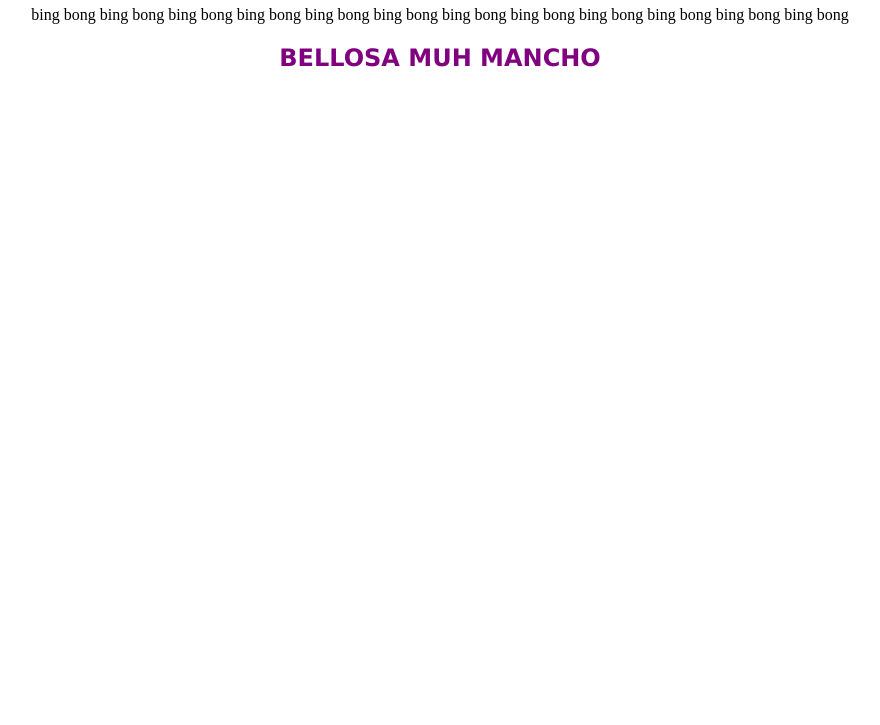
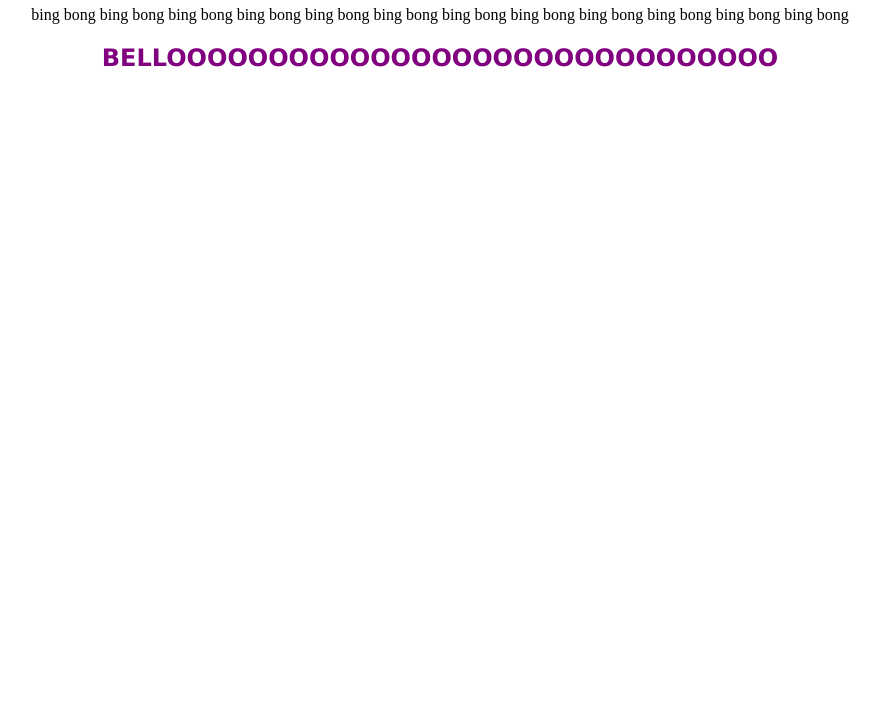
Before and after one commit to bluuberrya/bluuberrya.github.io, a plain HTML site: page index.html in a window 1280 px wide. Shown: the part 75-800 px from the top of the page, without its empty margins (200-1080 px from the left). Drawn offline with Linux system fonts and the light colour scheme.

Commit message:
Update index.html

```diff
--- a/index.html
+++ b/index.html
@@ -25,6 +25,6 @@
         <p>
             bing bong bing bong bing bong bing bong bing bong bing bong bing bong bing bong bing bong bing bong bing bong bing bong
         </p>
-        <h2>BELLOSA MUH MANCHO</h2>
+        <h2>BELLOOOOOOOOOOOOOOOOOOOOOOOOOOOOOO</h2>
     </body>
 </html>
```
